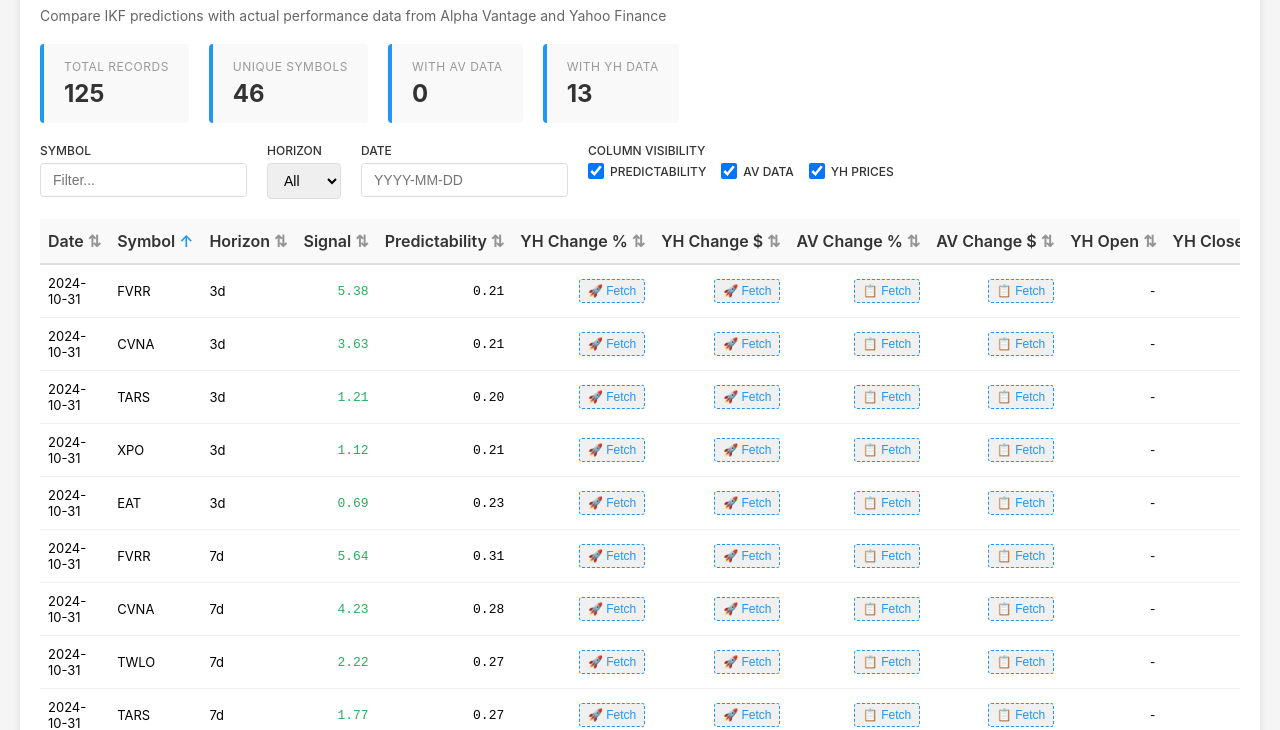
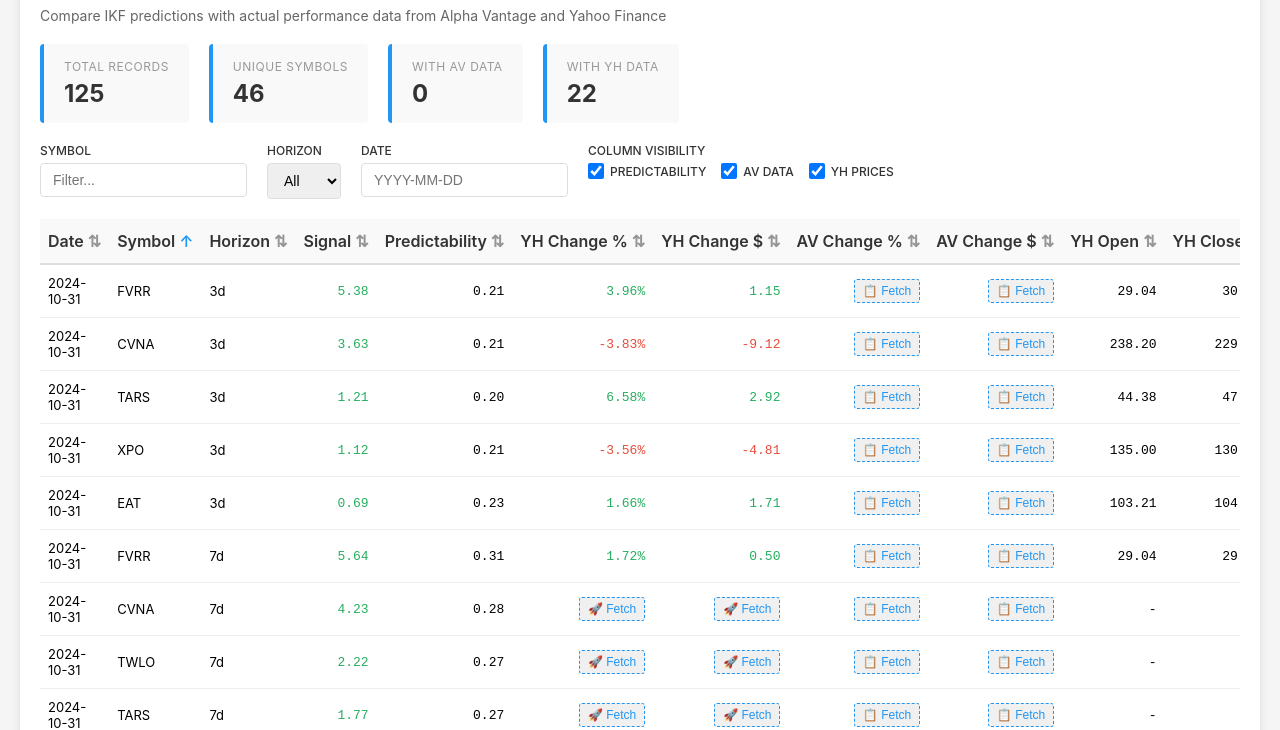
Before and after one commit to Moshisho/knowitall, a website: page clients/web/index.html in a window 1280 px wide. Shown: the part 77-807 px from the top of the page. Drawn offline with Linux system fonts and the light colour scheme.

Commit message:
Fixed view bugs

```diff
--- a/clients/web/index.html
+++ b/clients/web/index.html
@@ -354,7 +354,12 @@
     },
     "performance": {
       "av": null,
-      "yh": null
+      "yh": {
+        "open-price": 29.04,
+        "close-price": 30.19,
+        "change-abs": 1.15,
+        "change-percentage": 3.96
+      }
     }
   },
   {
@@ -367,7 +372,12 @@
     },
     "performance": {
       "av": null,
-      "yh": null
+      "yh": {
+        "open-price": 238.2,
+        "close-price": 229.08,
+        "change-abs": -9.12,
+        "change-percentage": -3.83
+      }
     }
   },
   {
@@ -380,7 +390,12 @@
     },
     "performance": {
       "av": null,
-      "yh": null
+      "yh": {
+        "open-price": 44.38,
+        "close-price": 47.3,
+        "change-abs": 2.92,
+        "change-percentage": 6.58
+      }
     }
   },
   {
@@ -393,7 +408,12 @@
     },
     "performance": {
       "av": null,
-      "yh": null
+      "yh": {
+        "open-price": 135,
+        "close-price": 130.19,
+        "change-abs": -4.81,
+        "change-percentage": -3.56
+      }
     }
   },
   {
@@ -406,7 +426,12 @@
     },
     "performance": {
       "av": null,
-      "yh": null
+      "yh": {
+        "open-price": 103.21,
+        "close-price": 104.92,
+        "change-abs": 1.71,
+        "change-percentage": 1.66
+      }
     }
   },
   {
@@ -419,7 +444,12 @@
     },
     "performance": {
       "av": null,
-      "yh": null
+      "yh": {
+        "open-price": 29.04,
+        "close-price": 29.54,
+        "change-abs": 0.5,
+        "change-percentage": 1.72
+      }
     }
   },
   {
@@ -887,7 +917,12 @@
     },
     "performance": {
       "av": null,
-      "yh": null
+      "yh": {
+        "open-price": 2.79,
+        "close-price": 2.81,
+        "change-abs": 0.02,
+        "change-percentage": 0.72
+      }
     }
   },
   {
@@ -900,7 +935,12 @@
     },
     "performance": {
       "av": null,
-      "yh": null
+      "yh": {
+        "open-price": 172,
+        "close-price": 183.56,
+        "change-abs": 11.56,
+        "change-percentage": 6.72
+      }
     }
   },
   {
@@ -1639,7 +1679,12 @@
     },
     "performance": {
       "av": null,
-      "yh": null
+      "yh": {
+        "open-price": 65.15,
+        "close-price": 61.95,
+        "change-abs": -3.2,
+        "change-percentage": -4.91
+      }
     }
   },
   {
@@ -2154,12 +2199,35 @@
        }));
      }
 
+      function applySortToData(field) {
+        filteredData.sort((a, b) => {
+          let aVal, bVal;
+
+          if (field === 'date') { aVal = a.date; bVal = b.date; }
+          else if (field === 'symbol') { aVal = a.symbol; bVal = b.symbol; }
+          else if (field === 'horizon') { aVal = a.horizon; bVal = b.horizon; }
+          else if (field === 'signal') { aVal = a.prediction.signal; bVal = b.prediction.signal; }
+          else if (field === 'predictability') { aVal = a.prediction.predictability; bVal = b.prediction.predictability; }
+          else if (field === 'av-change-pct') { aVal = a.performance.av ? a.performance.av['change-percentage'] : -999; bVal = b.performance.av ? b.performance.av['change-percentage'] : -999; }
+          else if (field === 'av-change-abs') { aVal = a.performance.av ? a.performance.av['change-abs'] : -999; bVal = b.performance.av ? b.performance.av['change-abs'] : -999; }
+          else if (field === 'yh-change-pct') { aVal = a.performance.yh ? a.performance.yh['change-percentage'] : -999; bVal = b.performance.yh ? b.performance.yh['change-percentage'] : -999; }
+          else if (field === 'yh-change-abs') { aVal = a.performance.yh ? a.performance.yh['change-abs'] : -999; bVal = b.performance.yh ? b.performance.yh['change-abs'] : -999; }
+          else if (field === 'yh-open') { aVal = a.performance.yh ? a.performance.yh['open-price'] : -999; bVal = b.performance.yh ? b.performance.yh['open-price'] : -999; }
+          else if (field === 'yh-close') { aVal = a.performance.yh ? a.performance.yh['close-price'] : -999; bVal = b.performance.yh ? b.performance.yh['close-price'] : -999; }
+
+          if (aVal < bVal) return sortDir === 'asc' ? -1 : 1;
+          if (aVal > bVal) return sortDir === 'asc' ? 1 : -1;
+          return 0;
+        });
+      }
+
       function loadSortState() {
         const saved = localStorage.getItem('sortState');
         if (saved) {
           const state = JSON.parse(saved);
           sortField = state.field;
           sortDir = state.direction;
+          applySortToData(sortField);
         }
       }
 
@@ -2286,8 +2354,11 @@
            'change-percentage': newData['change-percentage']
          };
 
-        // Re-apply filters to update filteredData
-        applyFilters();
+         // Refresh table without resetting pagination
+         refreshTable();
+
+         // Re-apply column visibility after rendering new table
+         applyColumnVisibility();
 
          console.log(`Updated ${symbol} ${horizon} ${startDate} with Yahoo data${fromCache ? ' (from cache)' : ''}`);
        }
@@ -2348,6 +2419,7 @@
        });
 
        updatePagination();
+       applyColumnVisibility();
      }
 
     // Filter data
@@ -2364,6 +2436,11 @@
       });
 
       currentPage = 1;
+      renderTable();
+    }
+
+    // Refresh table without resetting filters or pagination
+    function refreshTable() {
       renderTable();
     }
 
@@ -2377,26 +2454,7 @@
         }
 
         saveSortState();
-
-       filteredData.sort((a, b) => {
-         let aVal, bVal;
-
-         if (field === 'date') { aVal = a.date; bVal = b.date; }
-         else if (field === 'symbol') { aVal = a.symbol; bVal = b.symbol; }
-         else if (field === 'horizon') { aVal = a.horizon; bVal = b.horizon; }
-         else if (field === 'signal') { aVal = a.prediction.signal; bVal = b.prediction.signal; }
-         else if (field === 'predictability') { aVal = a.prediction.predictability; bVal = b.prediction.predictability; }
-         else if (field === 'av-change-pct') { aVal = a.performance.av ? a.performance.av['change-percentage'] : -999; bVal = b.performance.av ? b.performance.av['change-percentage'] : -999; }
-         else if (field === 'av-change-abs') { aVal = a.performance.av ? a.performance.av['change-abs'] : -999; bVal = b.performance.av ? b.performance.av['change-abs'] : -999; }
-         else if (field === 'yh-change-pct') { aVal = a.performance.yh ? a.performance.yh['change-percentage'] : -999; bVal = b.performance.yh ? b.performance.yh['change-percentage'] : -999; }
-         else if (field === 'yh-change-abs') { aVal = a.performance.yh ? a.performance.yh['change-abs'] : -999; bVal = b.performance.yh ? b.performance.yh['change-abs'] : -999; }
-         else if (field === 'yh-open') { aVal = a.performance.yh ? a.performance.yh['open-price'] : -999; bVal = b.performance.yh ? b.performance.yh['open-price'] : -999; }
-         else if (field === 'yh-close') { aVal = a.performance.yh ? a.performance.yh['close-price'] : -999; bVal = b.performance.yh ? b.performance.yh['close-price'] : -999; }
-
-         if (aVal < bVal) return sortDir === 'asc' ? -1 : 1;
-         if (aVal > bVal) return sortDir === 'asc' ? 1 : -1;
-         return 0;
-       });
+        applySortToData(field);
 
         currentPage = 1;
         updateSortIndicators();
@@ -2463,6 +2521,7 @@
      initializeColumnVisibility();
      initializeSortState();
      renderTable();
+     applyColumnVisibility();
    </script>
 </body>
 </html>
```
Also changed, not shown: data/symbols-data-yh.json (+54 -0 lines), scripts/build-web.js (+36 -22 lines). Lines whose indentation alone changed are shown as unchanged.
